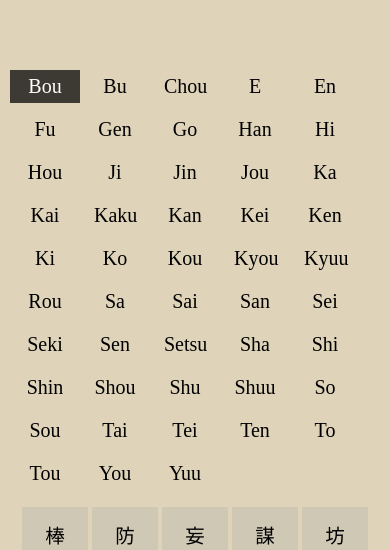
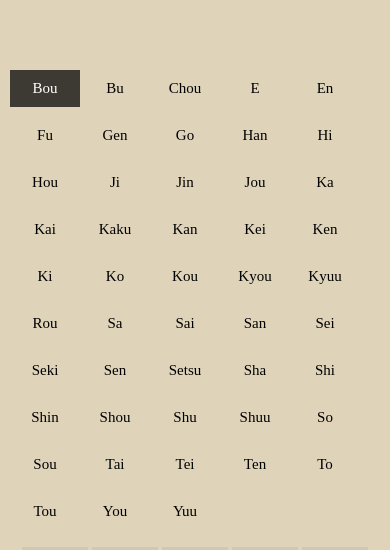
Before and after one commit to chicagostyle2099/tokyorakugaki-google-cloud, a Gatsby site: page / in a window 390 px wide. Shown: the part 521-1071 px from the top of the page. Built offline with nearby package versions, Linux system fonts and the light colour scheme; Gatsby itself is replaced by a stand-in of ours; a web font is replaced by a local one.

Commit message:
decreased romaji font size

```diff
--- a/src/widgets/filter_elements/filter_elements.css
+++ b/src/widgets/filter_elements/filter_elements.css
@@ -81,8 +81,8 @@
     line-height: 60px; /* Adjust line-height for smaller screens */
   }
   .btn {
-    padding: 5px 14px; /* Adjust padding for smaller screens */
-    font-size: 20px; /* Adjust font size for smaller screens */
+    padding: 10px 14px; /* Adjust padding for smaller screens */
+    font-size: 15px; /* Adjust font size for smaller screens */
   }
 }
 
```
